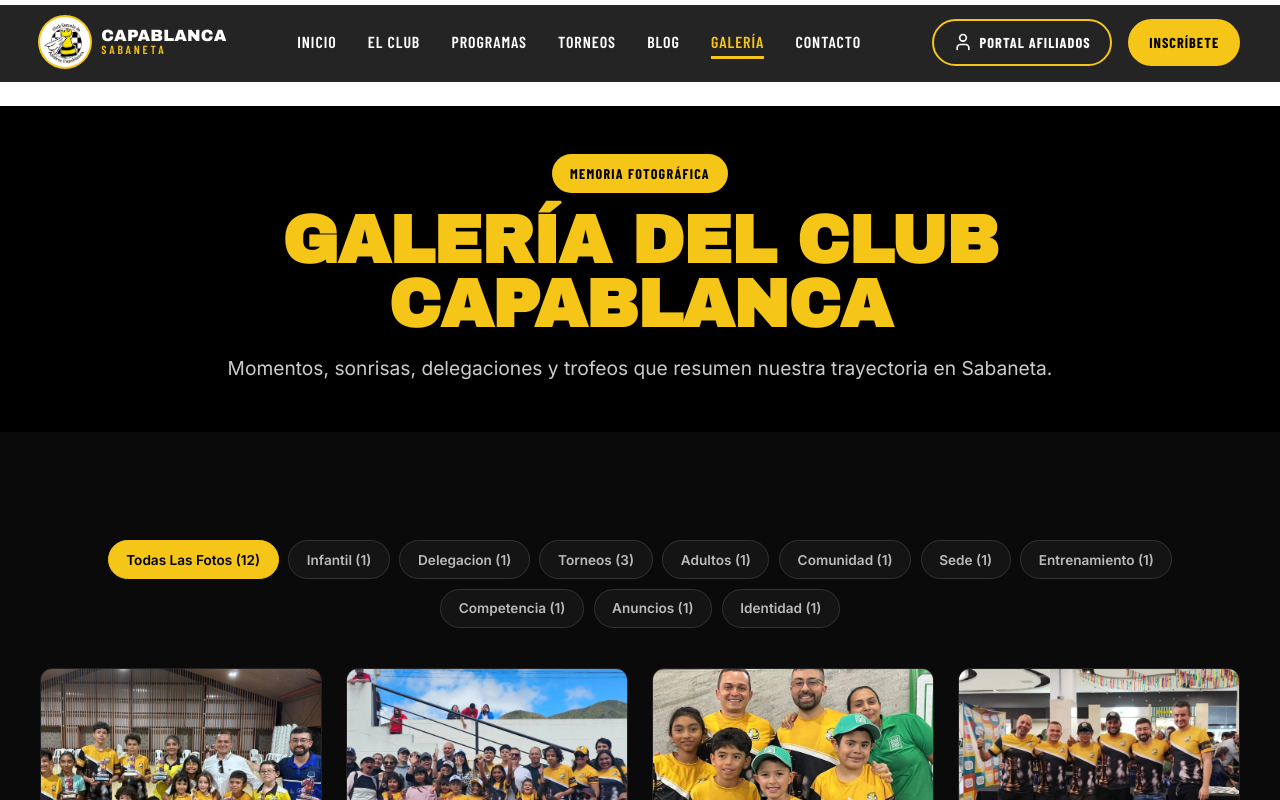
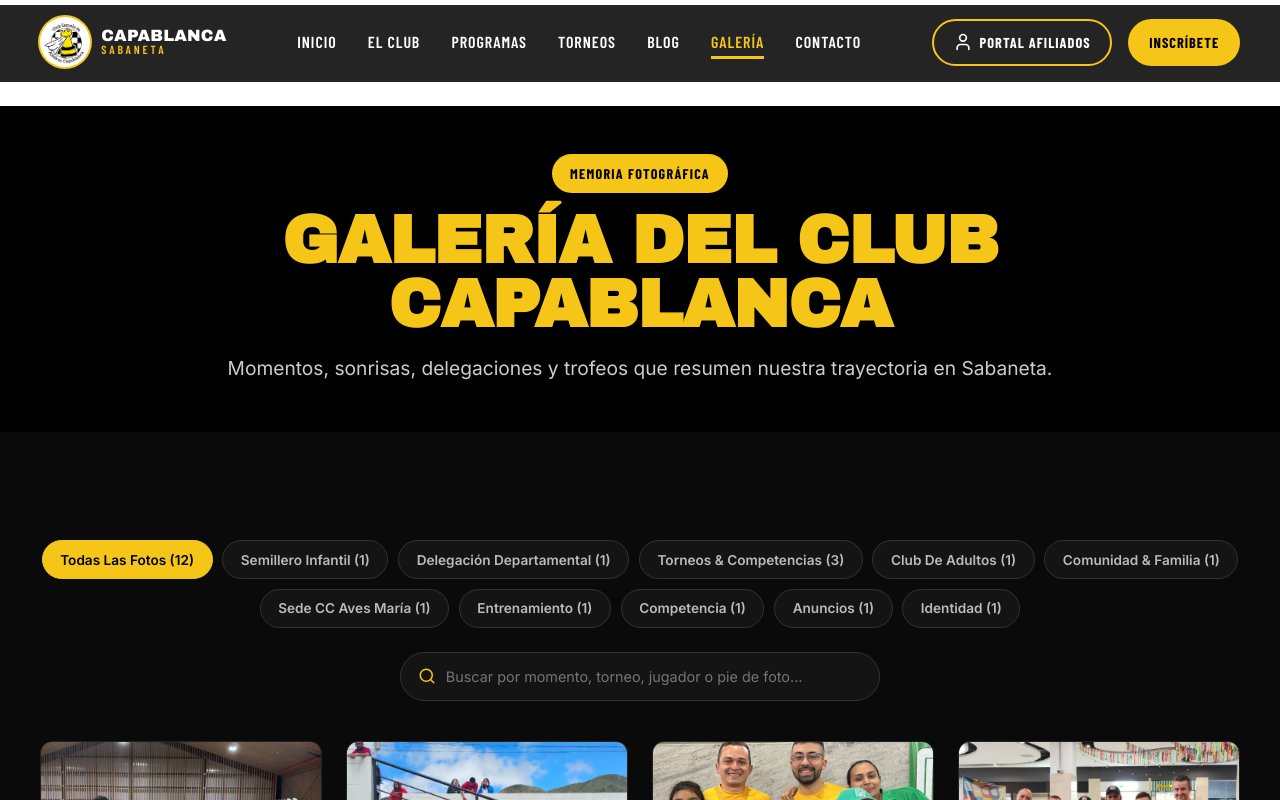
Before and after one commit to JOHN-RAVEN-CROWNSON-2008/Club-De-Ajedrez-CapaBlanca-Sabaneta-Website, a React (Vite) app: page /galeria in a window 1280 px wide. Shown: the top 800 px of the page. Built offline with nearby package versions, Linux system fonts and the light colour scheme; no server answers; the database is empty.

Commit message:
feat(galeria): buscador en tiempo real, nombres amigables de categoria y acciones de difusion en visor ampliado

```diff
--- a/src/views/public/GalleryView.tsx
+++ b/src/views/public/GalleryView.tsx
@@ -2,11 +2,22 @@
 import { supabase, isSupabaseConfigured } from '../../lib/supabase';
 import { INITIAL_GALLERY } from '../../lib/initialData';
 import { GalleryItem } from '../../types/database';
-import { Image as ImageIcon, ZoomIn, X, ChevronLeft, ChevronRight } from 'lucide-react';
+import { Image as ImageIcon, ZoomIn, X, ChevronLeft, ChevronRight, Search, MessageCircle, ExternalLink } from 'lucide-react';
+
+const CATEGORY_LABELS: Record<string, string> = {
+  all: 'Todas las Fotos',
+  torneos: 'Torneos & Competencias',
+  infantil: 'Semillero Infantil',
+  adultos: 'Club de Adultos',
+  delegacion: 'Delegación Departamental',
+  sede: 'Sede CC Aves María',
+  comunidad: 'Comunidad & Familia',
+};
 
 export const GalleryView: React.FC = () => {
   const [gallery, setGallery] = useState<GalleryItem[]>(INITIAL_GALLERY);
   const [selectedCategory, setSelectedCategory] = useState<string>('all');
+  const [searchQuery, setSearchQuery] = useState<string>('');
   const [selectedImage, setSelectedImage] = useState<GalleryItem | null>(null);
   const [loading, setLoading] = useState(false);
 
@@ -50,10 +61,20 @@
 
   const filteredGallery = useMemo(() => {
     return gallery.filter((item) => {
-      if (selectedCategory === 'all') return true;
-      return item.category?.toLowerCase() === selectedCategory.toLowerCase();
+      const matchesCategory =
+        selectedCategory === 'all' ||
+        item.category?.toLowerCase() === selectedCategory.toLowerCase();
+
+      const q = searchQuery.trim().toLowerCase();
+      const matchesSearch =
+        !q ||
+        (item.caption && item.caption.toLowerCase().includes(q)) ||
+        (item.alt && item.alt.toLowerCase().includes(q)) ||
+        (item.category && item.category.toLowerCase().includes(q));
+
+      return matchesCategory && matchesSearch;
     });
-  }, [gallery, selectedCategory]);
+  }, [gallery, selectedCategory, searchQuery]);
 
   const currentIndex = useMemo(() => {
     if (!selectedImage) return -1;
@@ -116,11 +137,13 @@
       <section className="section" style={{ background: '#0a0a0a', color: '#fff', minHeight: '60vh', paddingBottom: '4rem' }}>
         <div className="wrap">
           {/* Barra de Filtros por Categoría con conteo */}
-          <div style={{ display: 'flex', gap: '0.6rem', flexWrap: 'wrap', marginBottom: '2.5rem', justifyContent: 'center' }}>
+          <div style={{ display: 'flex', gap: '0.6rem', flexWrap: 'wrap', marginBottom: '1.5rem', justifyContent: 'center' }}>
             {categories.map((cat) => {
               const count = cat === 'all'
                 ? gallery.length
                 : gallery.filter((item) => item.category?.toLowerCase() === cat).length;
+
+              const label = cat === 'all' ? 'Todas las Fotos' : (CATEGORY_LABELS[cat] || cat);
 
               return (
                 <button
@@ -140,10 +163,74 @@
                     transition: 'all 0.2s ease',
                   }}
                 >
-                  {cat === 'all' ? 'Todas las Fotos' : cat} ({count})
+                  {label} ({count})
                 </button>
               );
             })}
+          </div>
+
+          {/* Buscador reactivo dentro de la galería */}
+          <div style={{ maxWidth: '480px', margin: '0 auto 2.5rem', position: 'relative' }}>
+            <Search
+              size={18}
+              style={{
+                position: 'absolute',
+                left: '1.1rem',
+                top: '50%',
+                transform: 'translateY(-50%)',
+                color: 'var(--gold)',
+                pointerEvents: 'none',
+              }}
+            />
+            <input
+              type="text"
+              value={searchQuery}
+              onChange={(e) => setSearchQuery(e.target.value)}
+              placeholder="Buscar por momento, torneo, jugador o pie de foto..."
+              style={{
+                width: '100%',
+                padding: '0.75rem 2.8rem 0.75rem 2.8rem',
+                borderRadius: '30px',
+                background: '#141414',
+                border: '1px solid #333',
+                color: '#fff',
+                fontSize: '0.9rem',
+                outline: 'none',
+                boxSizing: 'border-box',
+                transition: 'border-color 0.2s ease, box-shadow 0.2s ease',
+              }}
+              onFocus={(e) => {
+                e.currentTarget.style.borderColor = 'var(--gold)';
+                e.currentTarget.style.boxShadow = '0 0 12px rgba(245, 197, 24, 0.2)';
+              }}
+              onBlur={(e) => {
+                e.currentTarget.style.borderColor = '#333';
+                e.currentTarget.style.boxShadow = 'none';
+              }}
+            />
+            {searchQuery && (
+              <button
+                type="button"
+                onClick={() => setSearchQuery('')}
+                style={{
+                  position: 'absolute',
+                  right: '1rem',
+                  top: '50%',
+                  transform: 'translateY(-50%)',
+                  background: 'none',
+                  border: 'none',
+                  color: '#888',
+                  cursor: 'pointer',
+                  padding: '0.2rem',
+                  display: 'flex',
+                  alignItems: 'center',
+                  justifyContent: 'center',
+                }}
+                title="Limpiar búsqueda"
+              >
+                <X size={16} />
+              </button>
+            )}
           </div>
 
           {loading ? (
@@ -151,10 +238,28 @@
               Cargando galería fotográfica...
             </div>
           ) : filteredGallery.length === 0 ? (
-            <div style={{ textAlign: 'center', padding: '4rem 1rem', background: '#141414', borderRadius: '16px', border: '1px solid #282828', maxWidth: '500px', margin: '0 auto' }}>
+            <div style={{ textAlign: 'center', padding: '4rem 1rem', background: '#141414', borderRadius: '16px', border: '1px solid #282828', maxWidth: '520px', margin: '0 auto' }}>
               <ImageIcon size={44} style={{ color: 'var(--gold)', margin: '0 auto 1rem', opacity: 0.7 }} />
-              <h3 style={{ fontSize: '1.2rem', fontWeight: 700, marginBottom: '0.5rem' }}>No hay fotografías en esta categoría</h3>
-              <p style={{ color: '#888', fontSize: '0.9rem', marginBottom: '1.5rem' }}>Prueba seleccionando otra categoría o mira todas las fotos.</p>
+              <h3 style={{ fontSize: '1.2rem', fontWeight: 700, marginBottom: '0.5rem' }}>
+                {searchQuery ? 'No se encontraron fotografías' : 'No hay fotografías en esta categoría'}
+              </h3>
+              <p style={{ color: '#888', fontSize: '0.9rem', marginBottom: '1.5rem' }}>
+                {searchQuery
+                  ? `No se hallaron coincidencias para "${searchQuery}". Intenta con otros términos.`
+                  : 'Prueba seleccionando otra categoría o restablece el filtro.'}
+              </p>
+              <div style={{ display: 'flex', gap: '0.6rem', justifyContent: 'center', flexWrap: 'wrap' }}>
+                {searchQuery && (
+                  <button
+                    type="button"
+                    onClick={() => setSearchQuery('')}
+                    className="btn btn--secondary"
+                    style={{ fontSize: '0.85rem' }}
+                  >
+                    Limpiar búsqueda
+                  </button>
+                )}
+                {selectedCategory !== 'all' && (
                   <button
                     type="button"
                     onClick={() => setSelectedCategory('all')}
@@ -163,6 +268,8 @@
                   >
                     Ver todas las fotos
                   </button>
+                )}
+              </div>
             </div>
           ) : (
             <div style={{ display: 'grid', gridTemplateColumns: 'repeat(auto-fill, minmax(280px, 1fr))', gap: '1.5rem' }}>
@@ -378,16 +485,72 @@
                 </p>
               </div>
 
-              {/* Indicador de posición y categoría */}
-              <div style={{ display: 'flex', alignItems: 'center', gap: '0.6rem' }}>
-                <span style={{ background: '#1c1c1c', border: '1px solid #333', color: '#ccc', padding: '0.25rem 0.7rem', borderRadius: '20px', fontSize: '0.78rem', textTransform: 'capitalize' }}>
-                  {selectedImage.category || 'General'}
+              {/* Botones de acción, categoría y posición */}
+              <div style={{ display: 'flex', alignItems: 'center', gap: '0.6rem', flexWrap: 'wrap' }}>
+                <span style={{ background: '#1c1c1c', border: '1px solid #333', color: '#ccc', padding: '0.35rem 0.75rem', borderRadius: '20px', fontSize: '0.78rem' }}>
+                  {selectedImage.category ? (CATEGORY_LABELS[selectedImage.category.toLowerCase()] || selectedImage.category) : 'General'}
                 </span>
                 {filteredGallery.length > 1 && (
-                  <span style={{ color: 'var(--gold)', fontSize: '0.85rem', fontWeight: 700 }}>
+                  <span style={{ color: 'var(--gold)', fontSize: '0.85rem', fontWeight: 700, padding: '0 0.3rem' }}>
                     {currentIndex + 1} / {filteredGallery.length}
                   </span>
                 )}
+                <a
+                  href={resolveImageSrc(selectedImage.src)}
+                  target="_blank"
+                  rel="noopener noreferrer"
+                  style={{
+                    display: 'inline-flex',
+                    alignItems: 'center',
+                    gap: '0.35rem',
+                    padding: '0.35rem 0.75rem',
+                    borderRadius: '8px',
+                    border: '1px solid #444',
+                    background: '#1a1a1a',
+                    color: '#eee',
+                    fontSize: '0.8rem',
+                    textDecoration: 'none',
+                    fontWeight: 500,
+                    transition: 'all 0.2s ease',
+                  }}
+                  onMouseEnter={(e) => {
+                    e.currentTarget.style.borderColor = 'var(--gold)';
+                    e.currentTarget.style.color = 'var(--gold)';
+                  }}
+                  onMouseLeave={(e) => {
+                    e.currentTarget.style.borderColor = '#444';
+                    e.currentTarget.style.color = '#eee';
+                  }}
+                  title="Abrir imagen original en pestaña nueva"
+                >
+                  <ExternalLink size={13} />
+                  <span>Original</span>
+                </a>
+                <a
+                  href={`https://wa.me/?text=${encodeURIComponent(`📸 ¡Fotografía del Club de Ajedrez Capablanca Sabaneta!\n"${selectedImage.caption}"\nMírala en: ${window.location.origin}/galeria`)}`}
+                  target="_blank"
+                  rel="noopener noreferrer"
+                  style={{
+                    display: 'inline-flex',
+                    alignItems: 'center',
+                    gap: '0.35rem',
+                    padding: '0.35rem 0.8rem',
+                    borderRadius: '8px',
+                    border: '1px solid #25D366',
+                    background: '#25D366',
+                    color: '#000',
+                    fontSize: '0.8rem',
+                    textDecoration: 'none',
+                    fontWeight: 700,
+                    transition: 'opacity 0.2s ease',
+                  }}
+                  onMouseEnter={(e) => (e.currentTarget.style.opacity = '0.85')}
+                  onMouseLeave={(e) => (e.currentTarget.style.opacity = '1')}
+                  title="Compartir por WhatsApp"
+                >
+                  <MessageCircle size={13} />
+                  <span>Compartir</span>
+                </a>
               </div>
             </div>
           </div>
```
Lines whose indentation alone changed are shown as unchanged.
